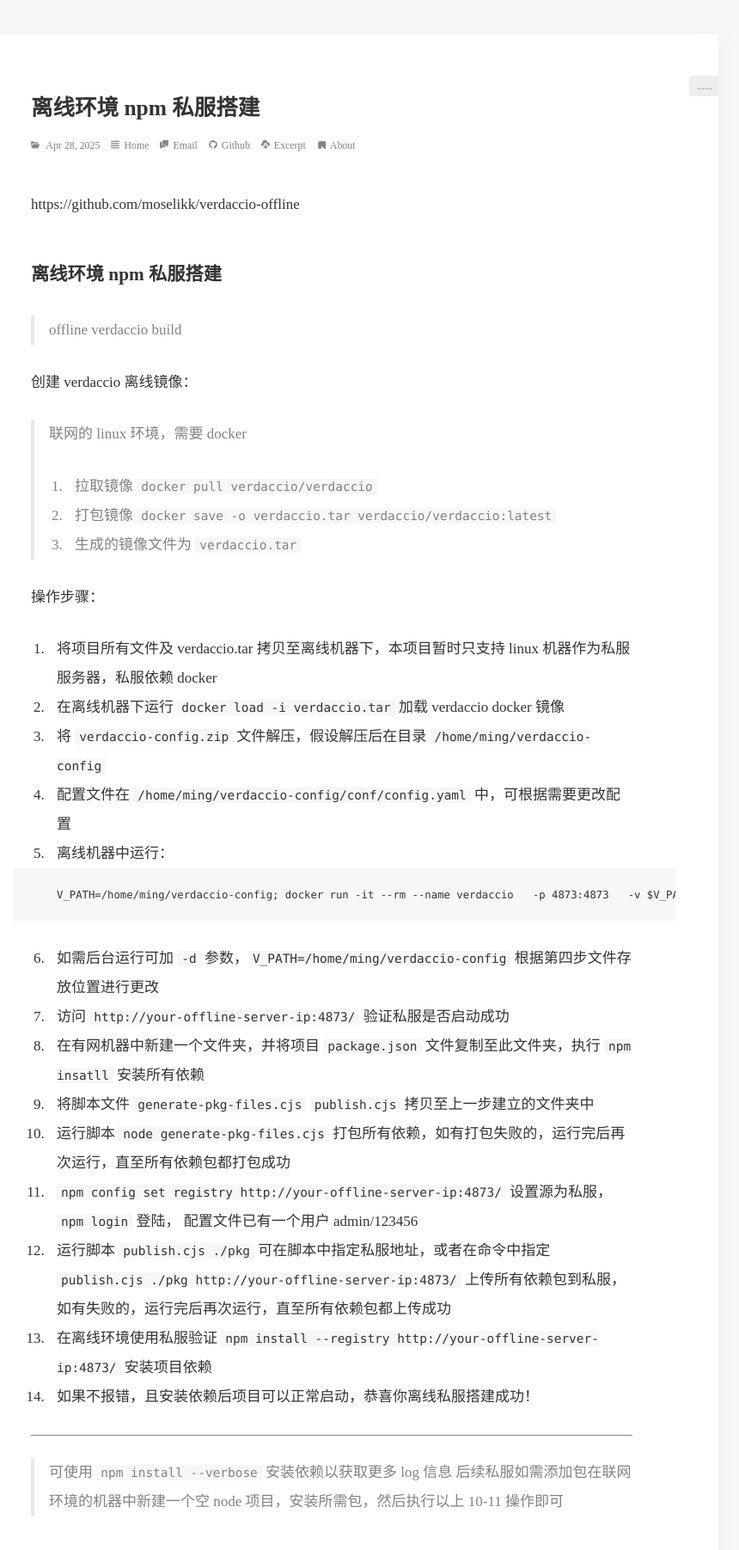
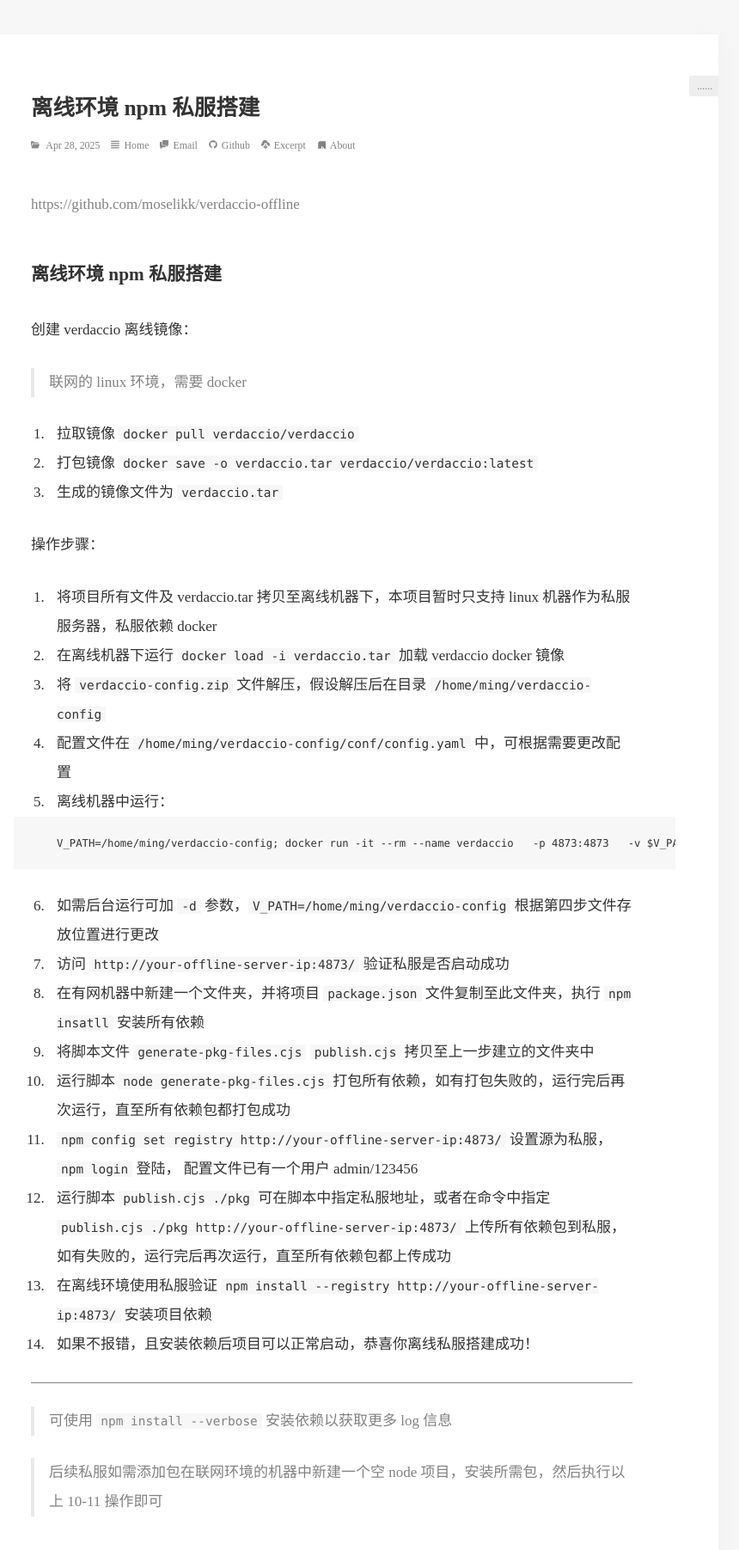
Before and after one commit to moselikk/moselikk.github.io, a Jekyll site: the page built from _posts/2025-04-28-verdaccio-offline.md, in a window 1280 px wide. Shown: the top 1803 px of the page at 86% size, without its empty margins (254-1114 px from the left). Built offline with Jekyll 4.4.1, drawn with Linux system fonts in a browser that asks for light colours; comment, search, counter and statistics services are not loaded.

Commit message:
Update 2025-04-28-verdaccio-offline.md

```diff
--- a/_posts/2025-04-28-verdaccio-offline.md
+++ b/_posts/2025-04-28-verdaccio-offline.md
@@ -5,13 +5,14 @@
 categories:
 ---
 
-https://github.com/moselikk/verdaccio-offline
+[https://github.com/moselikk/verdaccio-offline](https://github.com/moselikk/verdaccio-offline)
+
 
 ## 离线环境 npm 私服搭建
-> offline verdaccio build
 
 创建 verdaccio 离线镜像：
 > 联网的 linux 环境，需要 docker
+
 1. 拉取镜像 `docker pull verdaccio/verdaccio`
 2. 打包镜像 `docker save -o verdaccio.tar verdaccio/verdaccio:latest`
 3. 生成的镜像文件为 `verdaccio.tar`
@@ -38,4 +39,5 @@
 ---
 
 > 可使用 `npm install --verbose` 安装依赖以获取更多 log 信息
+
 > 后续私服如需添加包在联网环境的机器中新建一个空 node 项目，安装所需包，然后执行以上 10-11 操作即可
```
